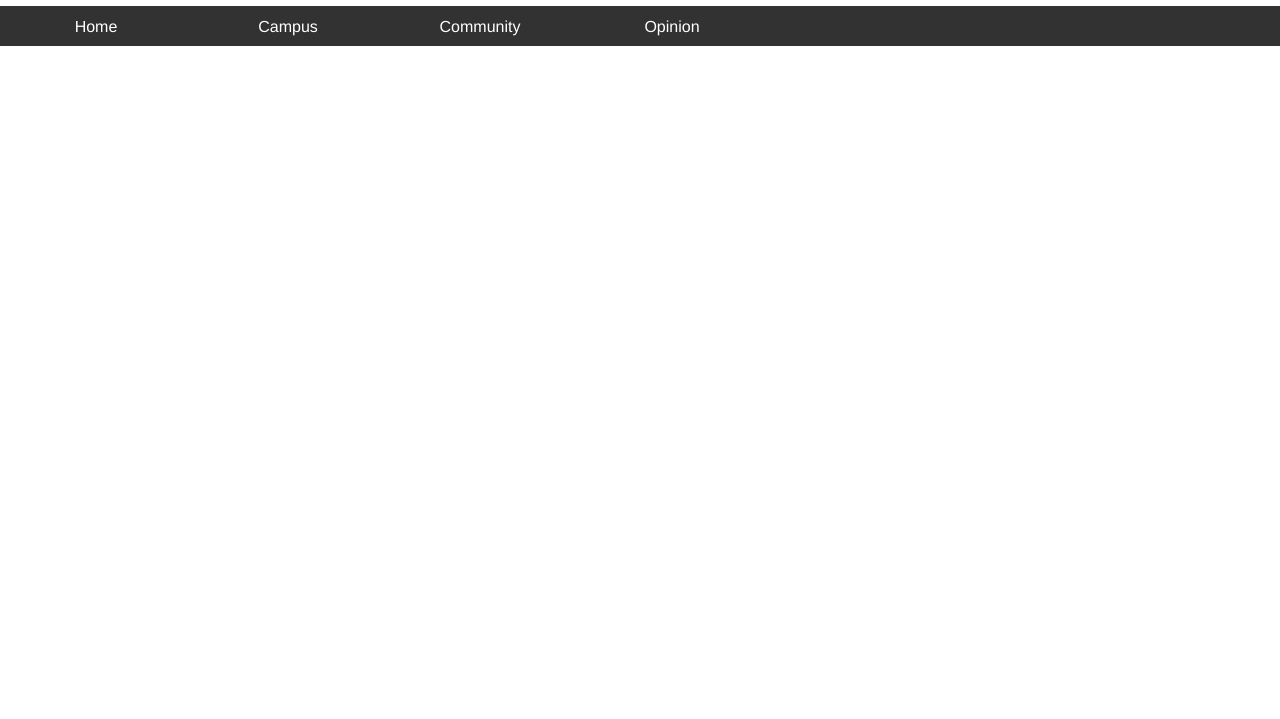
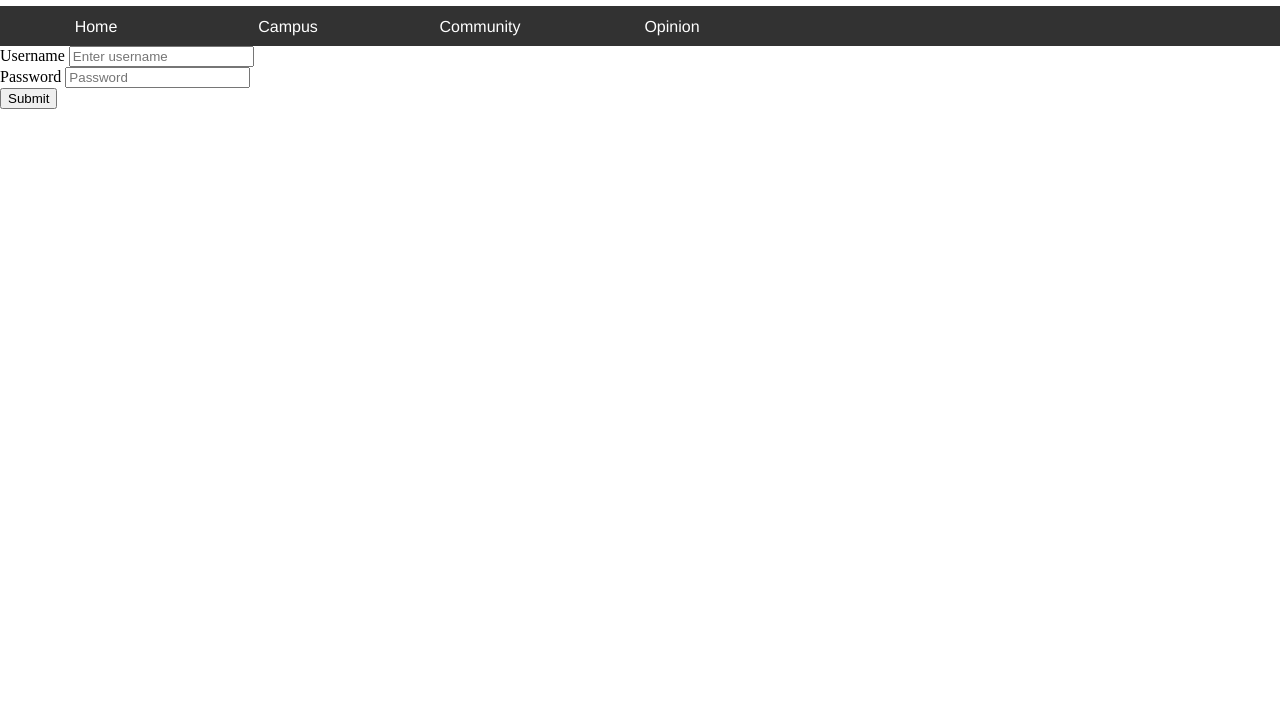
Before and after one commit to colinmccrate/web130-final-project, a website: page index.html in a window 1280 px wide. Shown: the part 81-800 px from the top of the page. Drawn offline with Linux system fonts and the light colour scheme.

Commit message:
Prep for add-bootstrap

```diff
--- a/index.html
+++ b/index.html
@@ -35,5 +35,26 @@
             </li>
         </ul>
     </nav>
+    <body>
+    <main class="container">
+       <div class="form">
+    <form>
+  <div class="form-group">
+    <label for="exampleInputUsername">Username</label>
+    <input type="username" class="form-control" id="exampleInputUsername" aria-describedby="usernameHelp" placeholder="Enter username">
+  </div>
+
+  <div class="form-group">
+    <label for="exampleInputPassword1">Password</label>
+    <input type="password" class="form-control" id="exampleInputPassword1" placeholder="Password">
+  </div>
+
+  <button type="submit" class="btn btn-primary">Submit</button>
+</form>
+</div>
+    </main>
+
+    <script type="text/javascript" src="js/build/app.js"></script>
+</body>
 </body>
 </html>
--- a/sass/main.sass
+++ b/sass/main.sass
@@ -53,3 +53,16 @@ nav
 
         @include $screen(large)
             border-bottom: 0
+.form
+    width: 200px
+    margin: 0 auto
+    margin-top: 50px
+
+
+.btn-primary,
+.btn-primary:hover,
+.btn-primary:active,
+.btn-primary:visited,
+.btn-primary:focus
+    background-color: lightskyblue
+    border-color: lightskyblue
```
